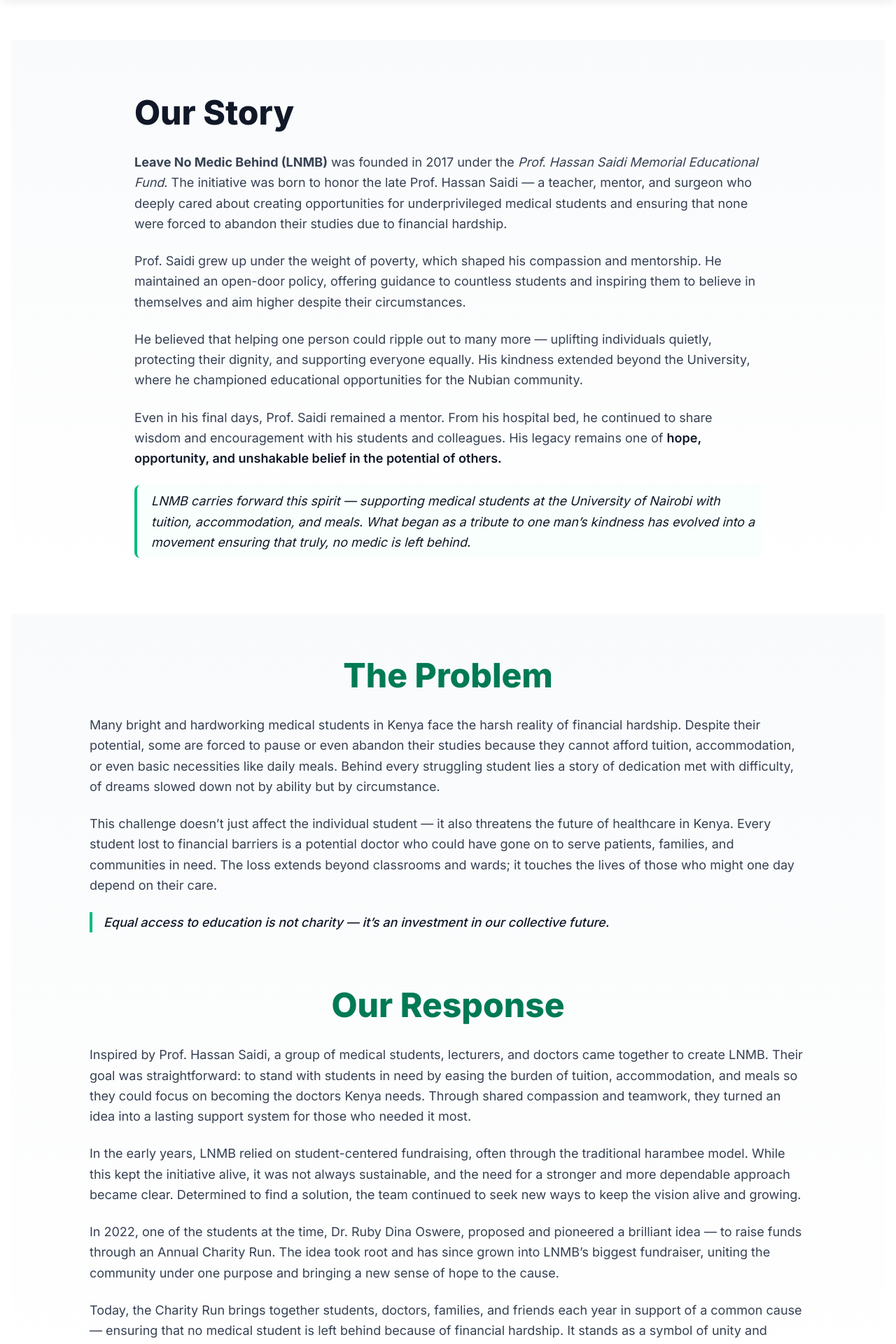
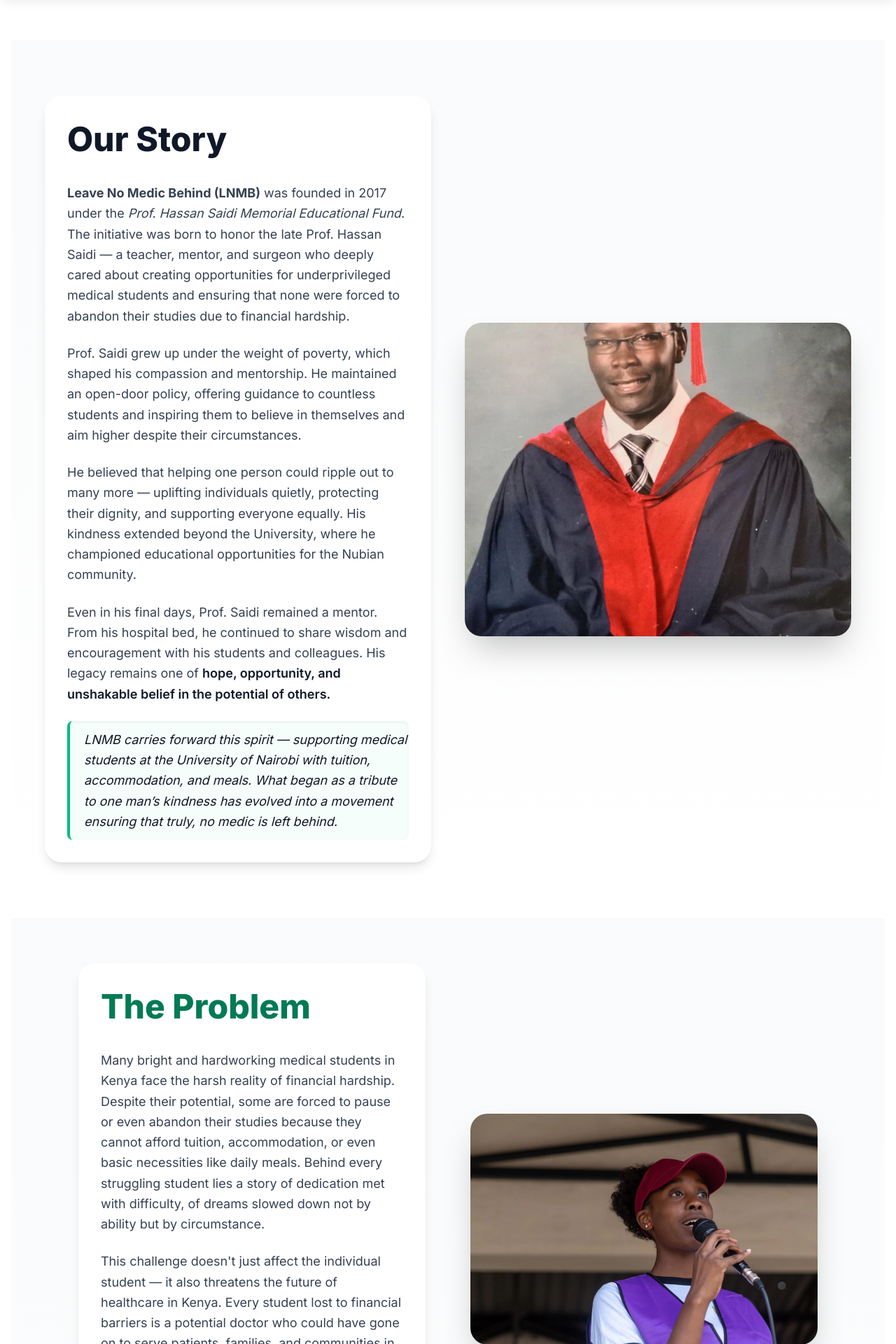
Before and after one commit to wechulisimiyu/lnmb, a Next.js app: page /story in a window 1280 px wide. Shown: the part 80-2000 px from the top of the page at 70% size. Built offline with nearby package versions, Linux system fonts and the light colour scheme; no server answers.

Commit message:
Story (#26)
* Updated team section and hero component

* Fix: corrected team members section details

* added mobile responsiveness

* updated story page

* Updated StoryOrigin and StoryHero sections with improved layout and images

---------

Co-authored-by: Dennis Kidake <denniskidake76@gmail.com>

```diff
--- a/src/components/story/hero.tsx
+++ b/src/components/story/hero.tsx
@@ -1,5 +1,6 @@
 "use client";
-import { useState, useEffect } from "react";
+import Image from "next/image";
+import { useEffect, useState } from "react";
 
 export function StoryHero() {
   const [isVisible, setIsVisible] = useState(false);
@@ -20,14 +21,21 @@
   }, []);
 
   return (
-    <section className="px-6 py-16 sm:py-20 bg-gradient-to-b from-gray-50 to-white">
-      <div className="mx-auto max-w-4xl">
-        {/* Heading */}
-        <h1 className="text-4xl sm:text-5xl font-extrabold text-gray-900 mb-8 text-center md:text-left">
+    <section
+      id="story-hero-section"
+      className="px-6 py-16 sm:py-20 bg-gradient-to-b from-gray-50 to-white"
+    >
+      <div className="mx-auto max-w-6xl grid md:grid-cols-2 gap-12 items-center">
+        {/* LEFT SIDE: Text Content */}
+        <div
+          className={`bg-white bg-opacity-80 p-8 rounded-3xl shadow-lg transition-all duration-1000 ease-in-out ${
+            isVisible ? "opacity-100 translate-x-0" : "opacity-0 -translate-x-10"
+          }`}
+        >
+          <h1 className="text-4xl sm:text-5xl font-extrabold text-gray-900 mb-8 text-center md:text-left leading-tight">
             Our Story
           </h1>
 
-        {/* Story Content */}
           <div className="space-y-6 text-gray-700 text-base sm:text-lg leading-relaxed">
             <p>
               <strong>Leave No Medic Behind (LNMB)</strong> was founded in 2017 under the{" "}
@@ -61,7 +69,7 @@
               </span>
             </p>
 
-          <div className="border-l-4 border-emerald-500 pl-5 py-2 italic text-gray-900 bg-emerald-50/30 rounded-md">
+            <div className="border-l-4 border-emerald-500 pl-5 py-3 italic text-gray-900 bg-emerald-50/50 rounded-md shadow-inner">
               LNMB carries forward this spirit — supporting medical students at the
               University of Nairobi with tuition, accommodation, and meals. What began as a
               tribute to one man’s kindness has evolved into a movement ensuring that truly,{" "}
@@ -69,6 +77,22 @@
             </div>
           </div>
         </div>
+
+        {/* RIGHT SIDE: Image */}
+        <div
+          className={`relative w-full h-80 sm:h-[28rem] rounded-3xl overflow-hidden shadow-2xl transition-transform duration-700 ease-in-out ${
+            isVisible ? "opacity-100 scale-100" : "opacity-0 scale-95"
+          }`}
+        >
+          <Image
+            src="/images/story/Prof Saidi WebP.webp"
+            alt="Prof. Hassan Saidi"
+            fill
+            className="object-cover object-center hover:scale-105 transition-transform duration-500"
+            priority
+          />
+        </div>
+      </div>
     </section>
   );
 }
--- a/src/components/story/origin.tsx
+++ b/src/components/story/origin.tsx
@@ -1,12 +1,16 @@
 "use client";
+import Image from "next/image";
 
 export function StoryOrigin() {
   return (
     <section className="bg-gradient-to-b from-gray-50 to-white py-16 px-6 sm:px-12 lg:px-24">
-      <div className="max-w-5xl mx-auto space-y-20">
-        {/* The Problem Section */}
-        <div className="space-y-8">
-          <h2 className="text-4xl sm:text-5xl font-extrabold text-emerald-700 text-center">
+      <div className="max-w-6xl mx-auto space-y-20">
+
+        {/* The Problem Section with image side by side */}
+        <div className="grid md:grid-cols-2 gap-16 items-center">
+          {/* Text Content */}
+          <div className="space-y-8 bg-white bg-opacity-80 p-8 rounded-3xl shadow-lg">
+            <h2 className="text-4xl sm:text-5xl font-extrabold text-emerald-700 text-center md:text-left leading-tight">
               The Problem
             </h2>
 
@@ -21,7 +25,7 @@
               </p>
 
               <p>
-              This challenge doesn’t just affect the individual student — it also threatens
+                This challenge doesn't just affect the individual student — it also threatens
                 the future of healthcare in Kenya. Every student lost to financial barriers
                 is a potential doctor who could have gone on to serve patients, families,
                 and communities in need. The loss extends beyond classrooms and wards; it
@@ -35,9 +39,22 @@
             </div>
           </div>
 
-        {/* Our Response Section */}
-        <div className="space-y-8">
-          <h2 className="text-4xl sm:text-5xl font-extrabold text-emerald-700 text-center">
+          {/* Image */}
+          <div className="w-full rounded-3xl overflow-hidden shadow-2xl">
+            <Image
+              src="/images/story/story-hero.webp"
+              alt="Dr. Ruby Dina Oswere"
+              width={1200}
+              height={675}
+              className="object-cover w-full h-auto transition-transform duration-500 hover:scale-105"
+              priority
+            />
+          </div>
+        </div>
+
+        {/* Our Response Section Full Width */}
+        <div className="space-y-8 bg-white bg-opacity-80 p-8 rounded-3xl shadow-lg max-w-5xl mx-auto">
+          <h2 className="text-4xl sm:text-5xl font-extrabold text-emerald-700 text-center leading-tight">
             Our Response
           </h2>
 
```
Lines whose indentation alone changed are shown as unchanged.
